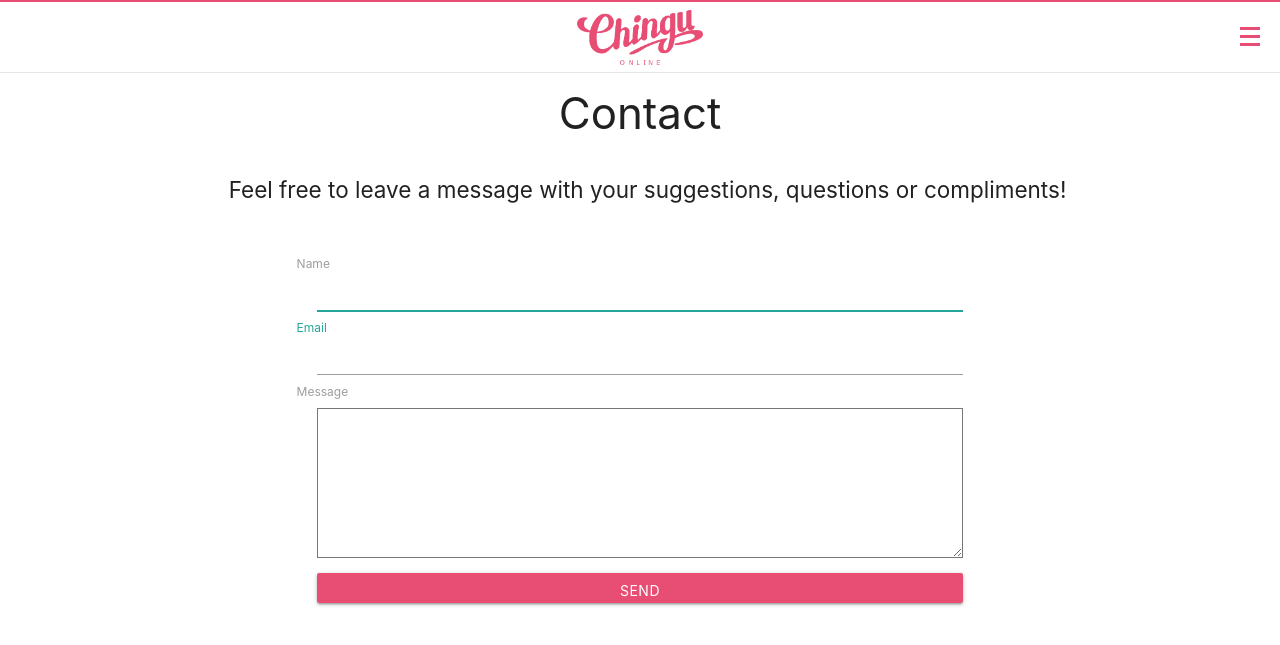
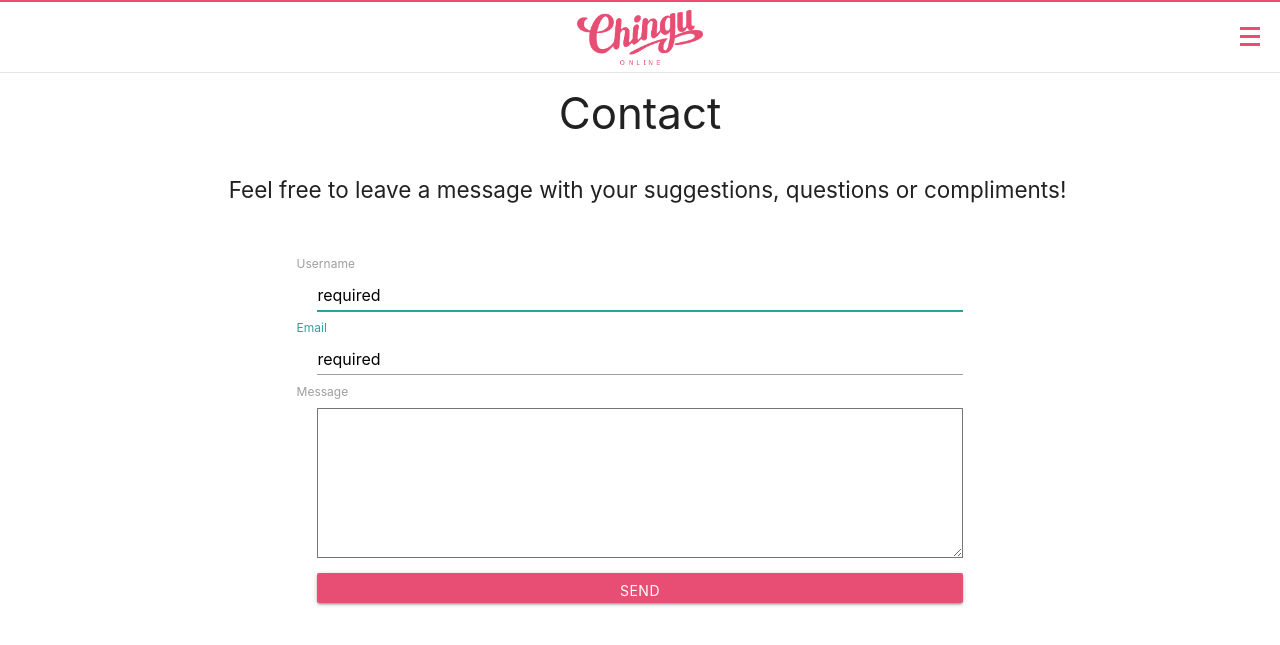
Before and after one commit to ChiefChingu/ideagogo, a Flask app: page /contact in a window 1280 px wide. Shown: the top 645 px of the page. Run offline with Flask 2, Linux system fonts and the light colour scheme; the visitor is signed in with stand-in values (Sample User, id 1); data that the repository does not hold is empty; some libraries are stand-ins or nearby versions.

Commit message:
Prefill contact formn if user is logged in.

```diff
--- a/app.py
+++ b/app.py
@@ -60,7 +60,6 @@ def login():
         login_username = users.find_one(
             {"email": form.email.data}, {"_id": 0, "username": 1}
         )
-        print(login_username["username"])
         if check_password_hash(login_user["password"], request.form["password"]):
             session["username"] = login_username["username"]
             if login_user["email"] == "admin@admin.com":
@@ -352,8 +351,16 @@ def downvote_idea(idea_id):
 
 @app.route("/contact")
 def contact():
-    return render_template("pages/contact.html", title="Contact")
+    username = session.get("username")
+    users = mongo.db.users
+    loggedInUser = users.find_one({"username": session.get("username")})
+    print(loggedInUser)
+    return render_template(
+        "pages/contact.html", title="Contact", loggedInUser=loggedInUser
+    )
 
+
+# return render_template("pages/contact.html", title="Contact", user=loggedInUser)
 
 #########################
 # Admin pages
--- a/static/css/override.css
+++ b/static/css/override.css
@@ -671,6 +671,7 @@ h5 {
 
 #contact-form-thank-you-visible {
   display: initial;
+  text-align: center;
 }
 
 #contact-form {
--- a/static/css/scss/_contact.scss
+++ b/static/css/scss/_contact.scss
@@ -24,6 +24,7 @@
 
 #contact-form-thank-you-visible {
     display: initial;
+    text-align: center;
 }
 
 #contact-form {
--- a/templates/pages/contact.html
+++ b/templates/pages/contact.html
@@ -13,10 +13,17 @@
     </p>
 
     <input type="hidden" name="contact_number">
+    {% if (session["username"]) %}
+    <label>Username</label>
+    <input type="text" name="user_name" value={{loggedInUser.username}} required>
+    <label>Email</label>
+    <input type="email" name="user_email" value={{loggedInUser.email}} required>
+    {% else %}
     <label>Name</label>
     <input type="text" name="user_name" required>
     <label>Email</label>
     <input type="email" name="user_email" required>
+    {% endif %}
     <label>Message</label>
     <textarea name="message" required></textarea>
     <input class="btn" type="submit" value="Send">
```
Also changed, not shown: 1 other file.
